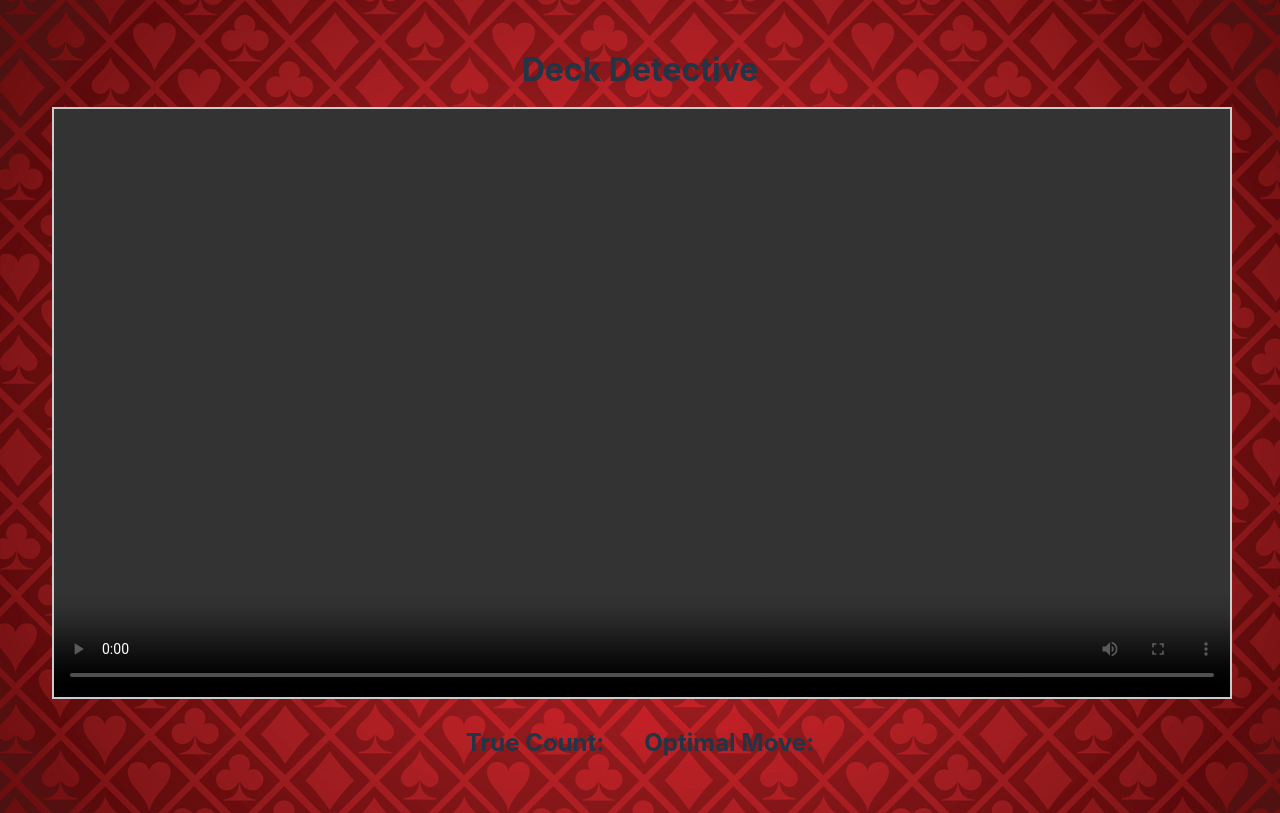
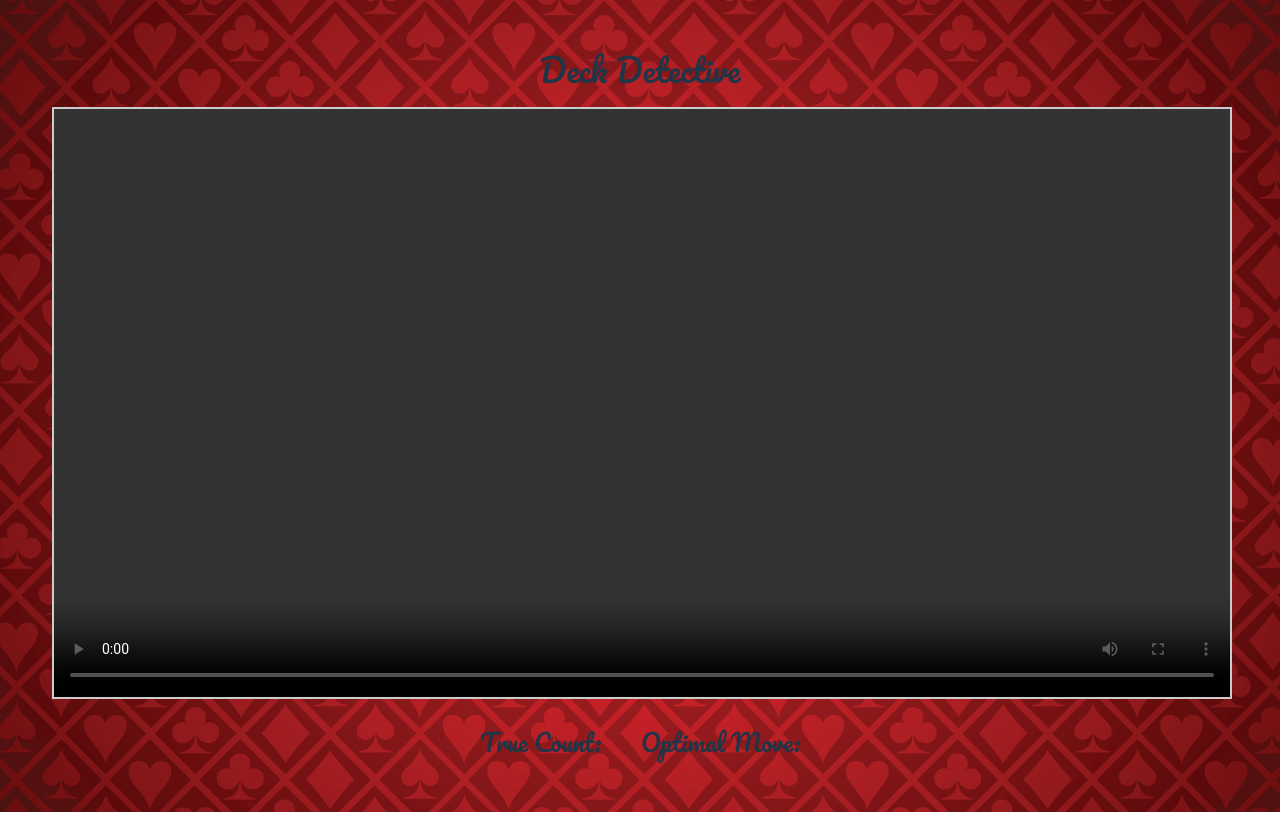
Before and after one commit to jonleed/DeckDetective, a Vue app: page / in a window 1280 px wide. Built offline with nearby package versions, Linux system fonts and the light colour scheme.

Commit message:
Frontend WIP

```diff
--- a/index.html
+++ b/index.html
@@ -1,6 +1,7 @@
 <!doctype html>
 <html lang="en">
   <head>
+    <link href="https://fonts.googleapis.com/css2?family=Pacifico&display=swap" rel="stylesheet">
     <meta charset="UTF-8" />
     <link rel="icon" type="image/svg+xml" href="/vite.svg" />
     <meta name="viewport" content="width=device-width, initial-scale=1.0" />
--- a/src/style.css
+++ b/src/style.css
@@ -1,5 +1,5 @@
 :root {
-  font-family: Inter, system-ui, Avenir, Helvetica, Arial, sans-serif;
+  font-family: Pacifico, system-ui, Avenir, Helvetica, Arial, sans-serif; /* Inter */
   line-height: 1.5;
   font-weight: 400;
 
```
